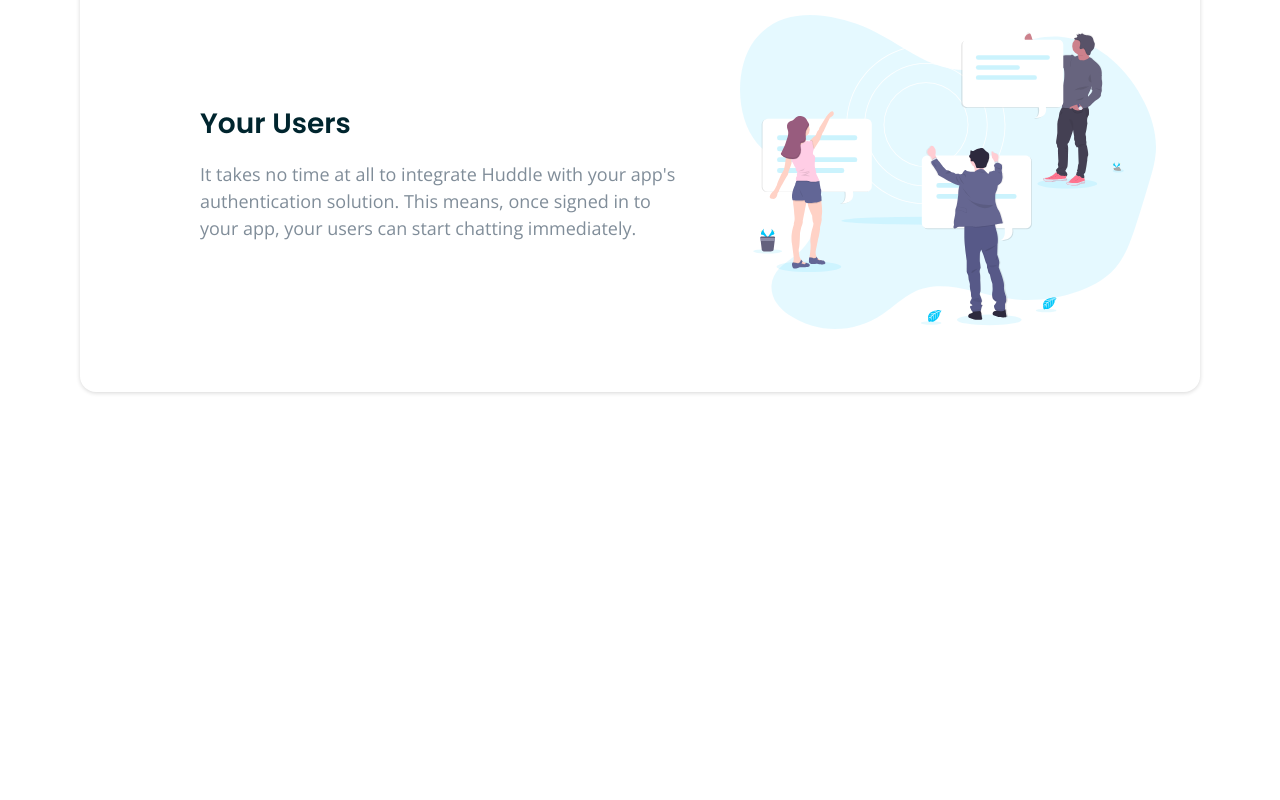
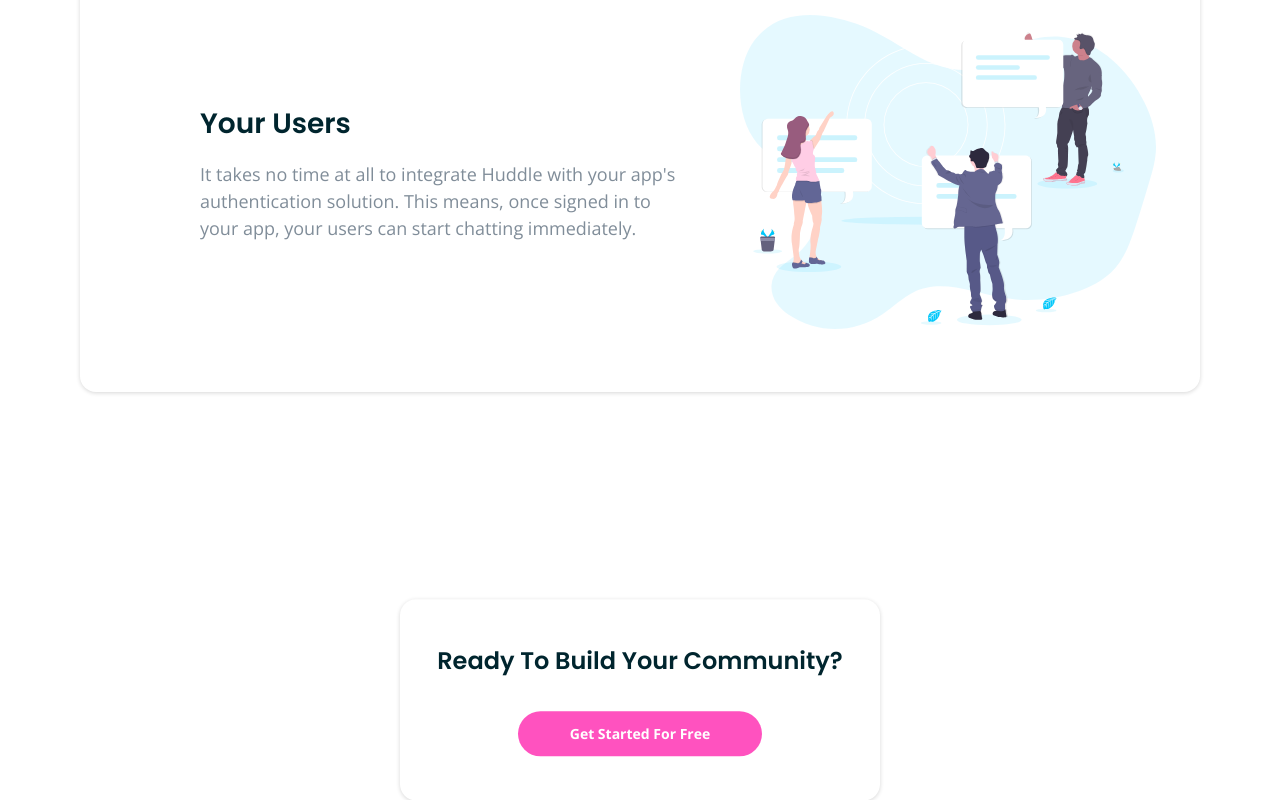
Before and after one commit to osoriodev/huddle-blocks, a website built with Parcel: page src/index.html in a window 1280 px wide. Shown: the part 1822-2622 px from the top of the page. Before the commit the page ends 2374 px from the top, so only its background shows below. Built offline with nearby package versions, Linux system fonts and the light colour scheme.

Commit message:
Create components

```diff
--- a/src/index.html
+++ b/src/index.html
@@ -24,7 +24,7 @@
             Huddle re-imagines the way we build communities. You have a voice, but so does your audience.
             Create connections with your users as you engage in genuine discussion.
           </p>
-          <a class="hero__cta" href="#">Get Started For Free</a>
+          <a class="btn btn--base" href="#">Get Started For Free</a>
         </div>
         <div class="hero__fig">
           <img src="./assets/img/illustration-mockups.svg" alt="Mockups">
@@ -70,6 +70,12 @@
             </div>
           </article>
         </div>
+        <div class="info__helper">
+          <article class="advice">
+            <h3 class="advice__title">Ready To Build Your Community?</h3>
+            <a class="btn btn--alt" href="#">Get Started For Free</a>
+          </article>
+        </div>
       </section>
     </main>
     <footer></footer>
--- /dev/null
+++ b/src/scss/components/_advice.scss
@@ -0,0 +1,31 @@
+@use '../utils' as *;
+
+.advice {
+  width: 100%;
+  max-width: rem(480);
+  margin: 0 auto;
+  padding: rem(44) rem(16);
+  border-radius: rem(16);
+  text-align: center;
+  background-color: var(--clr-ntrl);
+  box-shadow: 0 1px 4px rgba($color: #000, $alpha: 0.16);
+
+  @include respond-to('xlarge') {
+    max-width: rem(800);
+    padding: rem(60) rem(16) rem(52);
+  }
+
+  &__title {
+    margin-bottom: rem(24);
+    font-size: rem(18);
+
+    @include respond-to('large') {
+      margin-bottom: rem(32);
+      font-size: rem(24);
+    }
+
+    @include respond-to('xlarge') {
+      font-size: rem(32);
+    }
+  }
+}
--- /dev/null
+++ b/src/scss/components/_button.scss
@@ -0,0 +1,30 @@
+@use '../utils' as *;
+
+.btn {
+  display: inline-block;
+  padding: rem(12) rem(52);
+  border-radius: rem(28);
+  font-size: rem(14);
+  font-weight: 700;
+  color: var(--clr-ntrl);
+  background-color: var(--clr-primary);
+  transition: background-color 0.2s ease-in-out;
+
+  &:hover {
+    background-color: lighten($color: #ff52bf, $amount: 10%);
+  }
+
+  &--base {
+    @include respond-to('large') {
+      padding: rem(16) rem(68);
+    }
+  }
+
+  &--alt {
+    @include respond-to('xlarge') {
+      padding: rem(24) rem(100);
+      border-radius: rem(48);
+      font-size: rem(20);
+    }
+  }
+}
--- a/src/scss/components/_index.scss
+++ b/src/scss/components/_index.scss
@@ -1 +1,3 @@
+@forward 'button';
 @forward 'card';
+@forward 'advice';
--- a/src/scss/layout/_header.scss
+++ b/src/scss/layout/_header.scss
@@ -34,6 +34,12 @@
     border-radius: rem(22);
     background-color: var(--clr-ntrl);
     color: var(--clr-secondary);
+    box-shadow: 0 1px 4px rgba($color: #000, $alpha: 0.16);
+    transition: color 0.2s ease-in-out;
+
+    &:hover {
+      color: var(--clr-base);
+    }
 
     @include respond-to('medium') {
       padding: rem(12) rem(64);
--- a/src/scss/layout/_hero.scss
+++ b/src/scss/layout/_hero.scss
@@ -49,20 +49,6 @@
     }
   }
 
-  &__cta {
-    display: inline-block;
-    padding: rem(10) rem(50);
-    border-radius: rem(28);
-    font-size: rem(14);
-    font-weight: 700;
-    color: var(--clr-ntrl);
-    background-color: var(--clr-primary);
-
-    @include respond-to('large') {
-      padding: rem(16) rem(70);
-    }
-  }
-
   &__fig {
     margin-top: rem(52);
 
--- a/src/scss/layout/_info.scss
+++ b/src/scss/layout/_info.scss
@@ -2,10 +2,11 @@
 
 .info {
   width: 100%;
-  padding: rem(60) rem(20);
+  padding: rem(60) rem(20) rem(240);
+  position: relative;
 
   @include respond-to('large') {
-    padding: rem(160) rem(80);
+    padding: rem(160) rem(80) rem(340);
   }
 
   &__title {
@@ -24,4 +25,13 @@
       max-width: rem(1232);
     }
   }
+
+  &__helper {
+    padding: 0 rem(18);
+    position: absolute;
+    left: 0;
+    right: 0;
+    bottom: 0;
+    transform: translateY(34%);
+  }
 }
```
